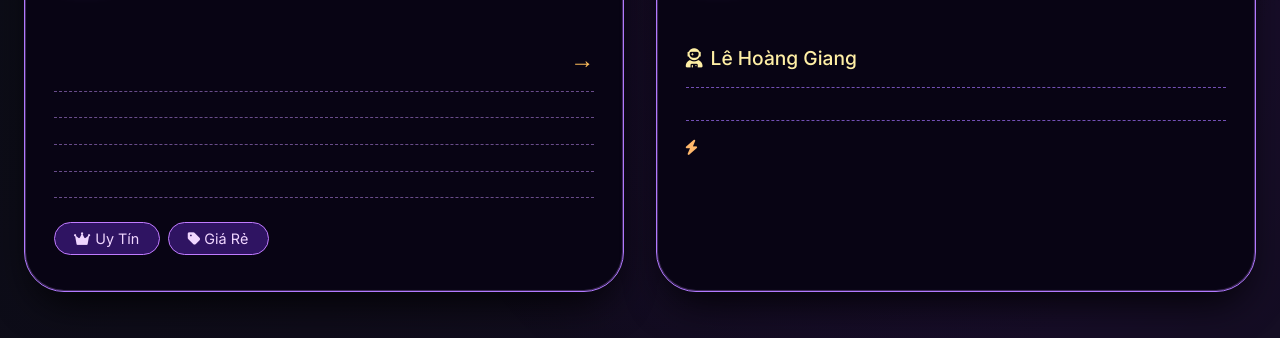
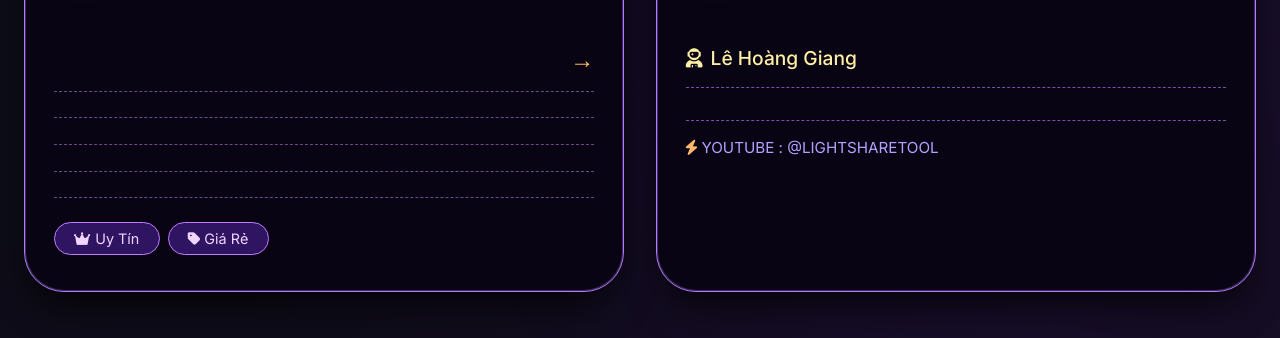
Before and after one commit to sonhuy0304-debug/LightxZeadx, a plain HTML site: page index.html in a window 1280 px wide. Shown: the part 270-608 px from the top of the page. Drawn offline with Linux system fonts and the light colour scheme.

Commit message:
Update index.html

```diff
--- a/index.html
+++ b/index.html
@@ -532,7 +532,7 @@
                     <div class="name-item"><i class="fas fa-user-astronaut" style="margin-right: 8px;"></i>Lê Hoàng Giang</div>
                 </div>
                 <div style="margin-top: 2rem; font-size: 0.95rem; color: #b2a2ff; border-top: 1px dashed #7350b5; padding-top: 1rem;">
-                    <span><i class="fas fa-bolt" style="color: #ffb86b;"></i></span>
+                    <span><i class="fas fa-bolt" style="color: #ffb86b;"></i> YOUTUBE : @LIGHTSHARETOOL</span>
                 </div>
             </div>
         </div>
```
